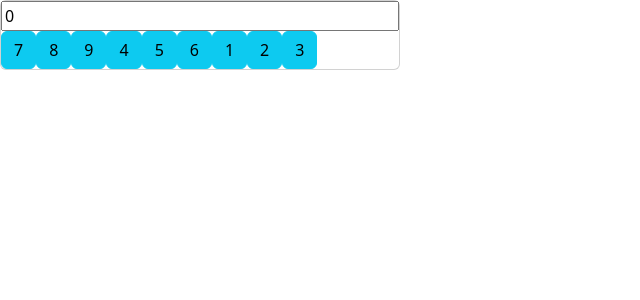
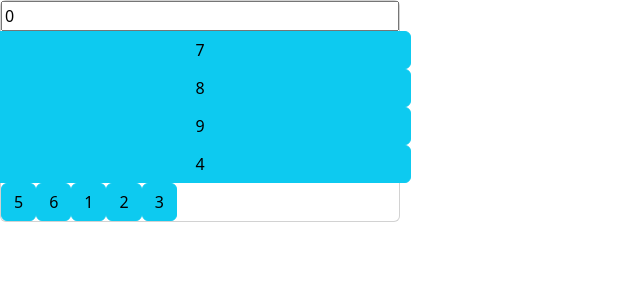
Before and after one commit to StudentCZ/MiscProjects, a React (Create React App) app: page /calculator in a window 1280 px wide. Shown: the top 300 px of the page, without its empty margins (0-640 px from the left). Built offline with nearby package versions, Linux system fonts and the light colour scheme.

Commit message:
added bootstraprow

```diff
--- a/src/Calculator/Calculator.js
+++ b/src/Calculator/Calculator.js
@@ -6,6 +6,7 @@ const Calculator = () => {
     <div className='calculator card' style={{ width: '400px' }}>
       <input type='text' className='calculator-screen z-depth-1' value='0' />
       <div className='calculator-keys'>
+        <div className='row'>
           <button type='button' className='btn btn-info waves-effect'>
             7
           </button>
@@ -18,6 +19,7 @@ const Calculator = () => {
           <button type='button' className='btn btn-info waves-effect'>
             4
           </button>
+        </div>
         <button type='button' className='btn btn-info waves-effect'>
           5
         </button>
```
Lines whose indentation alone changed are shown as unchanged.
